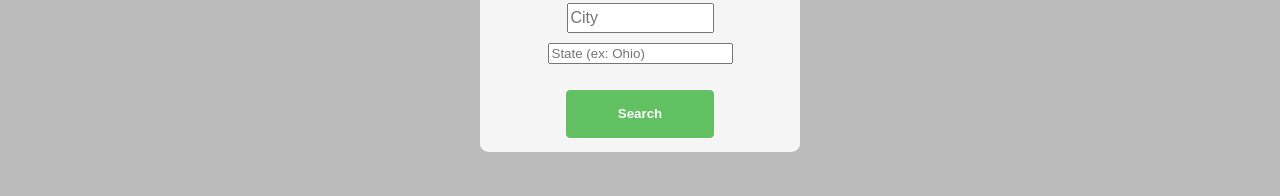
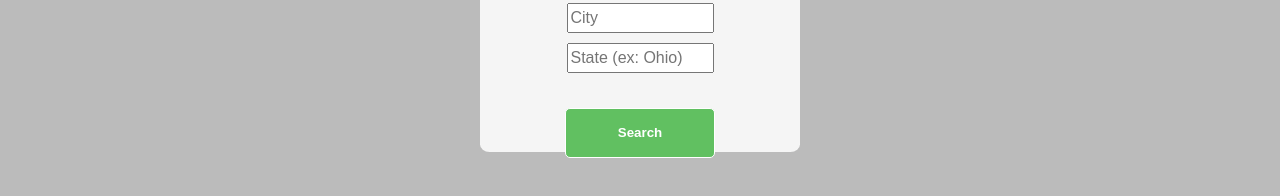
Before and after one commit to ekieser/BrewCity, a plain HTML site: page index.html in a window 1280 px wide. Shown: the part 320-516 px from the top of the page. Drawn offline with nearby package versions, Linux system fonts and the light colour scheme.

Commit message:
updated css

```diff
--- a/main.css
+++ b/main.css
@@ -40,7 +40,7 @@ fieldset {
     border: none;
 }
 
-#city-entry {
+#city-entry, #state-entry {
     height: 25px;
     margin-bottom: 10px;
     width: 135px;
@@ -113,7 +113,7 @@ ul {
         text-indent: 1%;
         margin-top: 30px;
     }
-    #city-entry {
+    #city-entry, #state-entry {
         width: 147px;
     }
 }
@@ -143,7 +143,7 @@ ul {
         margin-right: auto;
         width: 25%;
     }
-    #city-entry {
+    #city-entry, #state-entry {
         height: 30px;
         width: 147px;
     }
```
